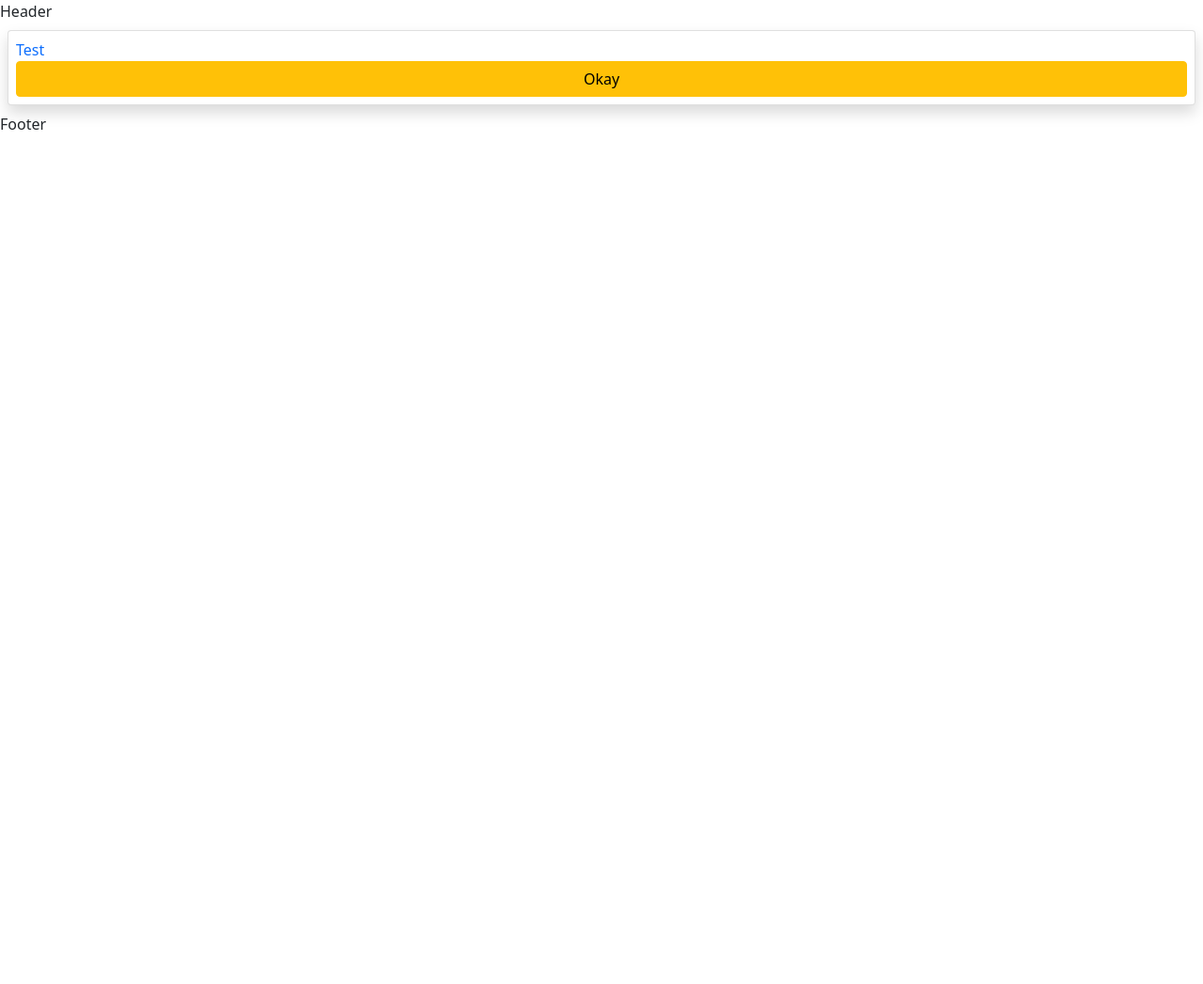
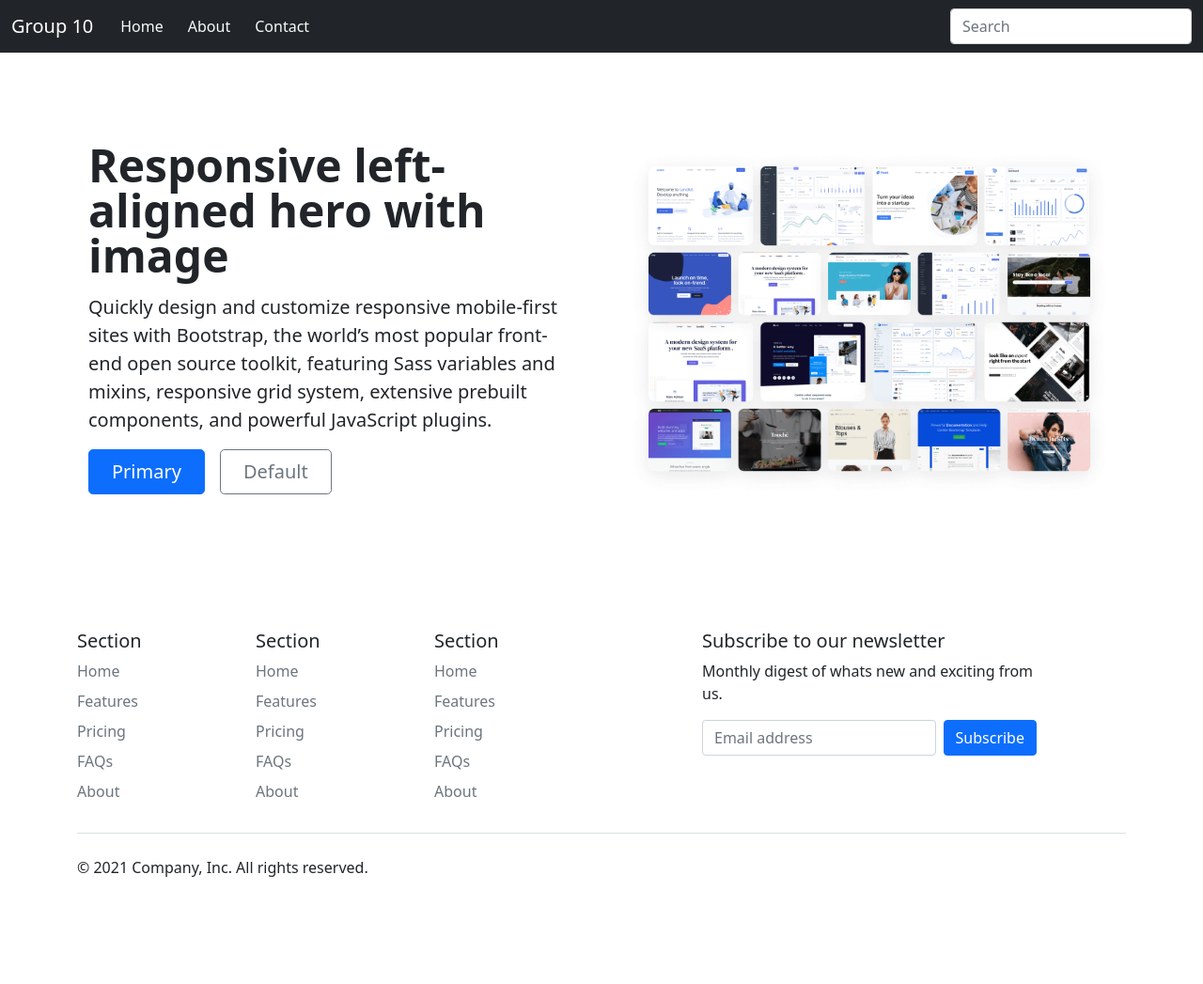
Before and after one commit to SrishtiSwaraj25/Group10, a Gatsby site: page / in a window 1280 px wide. Shown: the whole page at 94% size. Before the commit the page ends 800 px from the top, so only its background shows below. Built offline with nearby package versions, Linux system fonts and the light colour scheme; Gatsby itself is replaced by a stand-in of ours.

Commit message:
commit on main

```diff
--- a/gatsby-config.js
+++ b/gatsby-config.js
@@ -1,5 +1,15 @@
-
 module.exports = {
-
-  plugins: [`gatsby-plugin-sass`],
+  plugins: [
+    `gatsby-plugin-sass`,
+    `gatsby-plugin-image`,
+    `gatsby-transformer-sharp`,
+    `gatsby-plugin-sharp`,
+    {
+      resolve: `gatsby-source-filesystem`,
+      options: {
+        path: `${__dirname}/src/images`,
+        name: `images`,
+      },
+    },
+  ],
 }
--- a/package.json
+++ b/package.json
@@ -17,7 +17,11 @@
     "@popperjs/core": "^2.11.2",
     "bootstrap": "^5.1.3",
     "gatsby": "^4.8.2",
+    "gatsby-plugin-image": "^2.9.1",
     "gatsby-plugin-sass": "^5.9.0",
+    "gatsby-plugin-sharp": "^4.9.1",
+    "gatsby-source-filesystem": "^4.9.1",
+    "gatsby-transformer-sharp": "^4.9.0",
     "react": "^17.0.1",
     "react-dom": "^17.0.1",
     "sass": "^1.49.9"
--- a/src/components/footer/footer.js
+++ b/src/components/footer/footer.js
@@ -5,6 +5,58 @@ import React from "react"
 // }
 const Footer=()=>
 {
-  return (<div>Footer</div>)
+  return ( <footer class=" container py-5">
+  <div class="row">
+    <div class="col-2">
+      <h5>Section</h5>
+      <ul class="nav flex-column">
+        <li class="nav-item mb-2"><a href="#" class="nav-link p-0 text-muted">Home</a></li>
+        <li class="nav-item mb-2"><a href="#" class="nav-link p-0 text-muted">Features</a></li>
+        <li class="nav-item mb-2"><a href="#" class="nav-link p-0 text-muted">Pricing</a></li>
+        <li class="nav-item mb-2"><a href="#" class="nav-link p-0 text-muted">FAQs</a></li>
+        <li class="nav-item mb-2"><a href="#" class="nav-link p-0 text-muted">About</a></li>
+      </ul>
+    </div>
+
+    <div class="col-2">
+      <h5>Section</h5>
+      <ul class="nav flex-column">
+        <li class="nav-item mb-2"><a href="#" class="nav-link p-0 text-muted">Home</a></li>
+        <li class="nav-item mb-2"><a href="#" class="nav-link p-0 text-muted">Features</a></li>
+        <li class="nav-item mb-2"><a href="#" class="nav-link p-0 text-muted">Pricing</a></li>
+        <li class="nav-item mb-2"><a href="#" class="nav-link p-0 text-muted">FAQs</a></li>
+        <li class="nav-item mb-2"><a href="#" class="nav-link p-0 text-muted">About</a></li>
+      </ul>
+    </div>
+
+    <div class="col-2">
+      <h5>Section</h5>
+      <ul class="nav flex-column">
+        <li class="nav-item mb-2"><a href="#" class="nav-link p-0 text-muted">Home</a></li>
+        <li class="nav-item mb-2"><a href="#" class="nav-link p-0 text-muted">Features</a></li>
+        <li class="nav-item mb-2"><a href="#" class="nav-link p-0 text-muted">Pricing</a></li>
+        <li class="nav-item mb-2"><a href="#" class="nav-link p-0 text-muted">FAQs</a></li>
+        <li class="nav-item mb-2"><a href="#" class="nav-link p-0 text-muted">About</a></li>
+      </ul>
+    </div>
+
+    <div class="col-4 offset-1">
+      <form>
+        <h5>Subscribe to our newsletter</h5>
+        <p>Monthly digest of whats new and exciting from us.</p>
+        <div class="d-flex w-100 gap-2">
+          <label for="newsletter1" class="visually-hidden">Email address</label>
+          <input id="newsletter1" type="text" class="form-control" placeholder="Email address"/>
+          <button class="btn btn-primary" type="button">Subscribe</button>
+        </div>
+      </form>
+    </div>
+  </div>
+
+  <div class="d-flex justify-content-between py-4 my-4 border-top">
+    <p>&copy; 2021 Company, Inc. All rights reserved.</p>
+
+  </div>
+</footer>)
 }
 export default Footer
--- a/src/components/header/header.js
+++ b/src/components/header/header.js
@@ -1,10 +1,42 @@
 import React from "react"
-
+import {Link} from "gatsby"
 // export default function Home() {
 //   return <div>Hello world!</div>
 // }
 const Header=()=>
 {
-  return (<div>Header</div>)
+  return (<nav class="navbar navbar-expand-lg navbar-dark bg-dark" aria-label="Fifth navbar example">
+  <div class="container-fluid">
+    <a class="navbar-brand" href="#">Group 10</a>
+    <button class="navbar-toggler" type="button" data-bs-toggle="collapse" data-bs-target="#navbarsExample05" aria-controls="navbarsExample05" aria-expanded="false" aria-label="Toggle navigation">
+      <span class="navbar-toggler-icon"></span>
+    </button>
+
+    <div class="collapse navbar-collapse" id="navbarsExample05">
+      <ul class="navbar-nav me-auto mb-2 mb-lg-0">
+        <li class="btn text-light text-decoration-none">
+          <Link class="text-light text-decoration-none" aria-current="page" to="/">Home</Link>
+        </li>
+        <li class="btn text-light text-decoration-none">
+          <Link class="text-light text-decoration-none" to="/about">About</Link>
+        </li>
+        <li class="btn text-light text-decoration-none">
+          <Link class="text-light text-decoration-none" to="/contact">Contact</Link>
+        </li>
+        {/*<li class="nav-item dropdown">
+          <a class="nav-link dropdown-toggle" href="#" id="dropdown05" data-bs-toggle="dropdown" aria-expanded="false">Dropdown</a>
+          <ul class="dropdown-menu" aria-labelledby="dropdown05">
+            <li><a class="dropdown-item" href="#">Action</a></li>
+            <li><a class="dropdown-item" href="#">Another action</a></li>
+            <li><a class="dropdown-item" href="#">Something else here</a></li>
+          </ul>
+</li>*/}
+      </ul>
+      <form>
+        <input class="form-control" type="text" placeholder="Search" aria-label="Search"/>
+      </form>
+    </div>
+  </div>
+</nav>)
 }
 export default Header
--- /dev/null
+++ b/src/components/hero/hero.js
@@ -0,0 +1,27 @@
+import React from "react"
+import Image from "../images/images"
+const Hero=()=>
+{
+    return (
+        <div class="container col-xxl-8 px-4 py-5">
+    <div class="row flex-lg-row-reverse align-items-center g-5 py-5">
+      <div class="col-10 col-sm-8 col-lg-6">
+      <Image
+            className="d-block mx-lg-auto img-fluid"
+            filename="1.png.png"
+            alt="1"
+          />
+      </div>
+      <div class="col-lg-6">
+        <h1 class="display-5 fw-bold lh-1 mb-3">Responsive left-aligned hero with image</h1>
+        <p class="lead">Quickly design and customize responsive mobile-first sites with Bootstrap, the world’s most popular front-end open source toolkit, featuring Sass variables and mixins, responsive grid system, extensive prebuilt components, and powerful JavaScript plugins.</p>
+        <div class="d-grid gap-2 d-md-flex justify-content-md-start">
+          <button type="button" class="btn btn-primary btn-lg px-4 me-md-2">Primary</button>
+          <button type="button" class="btn btn-outline-secondary btn-lg px-4">Default</button>
+        </div>
+      </div>
+    </div>
+  </div>
+    )
+}
+export default Hero
--- /dev/null
+++ b/src/components/images/images.js
@@ -0,0 +1,48 @@
+import React from "react"
+import { StaticQuery, graphql } from "gatsby"
+import { GatsbyImage, getImage } from "gatsby-plugin-image"
+
+const Image = props => (
+  <StaticQuery
+    query={graphql`
+      query {
+        images: allFile(
+          filter: { extension: { regex: "/(jpg)|(png)|(jpeg)/" } }
+        ) {
+          edges {
+            node {
+              relativePath
+              name
+              childImageSharp {
+                gatsbyImageData(
+                  width: 1200
+                  placeholder: BLURRED
+                  layout: CONSTRAINED
+                )
+              }
+            }
+          }
+        }
+      }
+    `}
+    render={data => {
+      const image = data.images.edges.find(n => {
+        return n.node.relativePath.includes(props.filename)
+      })
+
+      if (!image) {
+        return null
+      }
+      return (
+        <GatsbyImage
+          alt={props.alt}
+          image={getImage(image.node.childImageSharp)}
+          className={props.className}
+          style={props.style}
+        />
+      )
+    }}
+  />
+)
+
+export default Image
--- a/src/pages/index.js
+++ b/src/pages/index.js
@@ -1,14 +1,12 @@
 import React from "react"
+import Hero from "../components/hero/hero"
 import Layout from "../components/layout/layout"
+
 
 const Index = () => {
   return (
     <Layout>
-    <div>
-      <div className=" card shadow m-2 p-2  text-primary">
-        Test <div className="btn btn-warning"> Okay </div>
-      </div>
-    </div>
+    <Hero/>
     </Layout>
   )
 }
```
Also changed, not shown: src/images/1.png.png (added), 1 other file.
